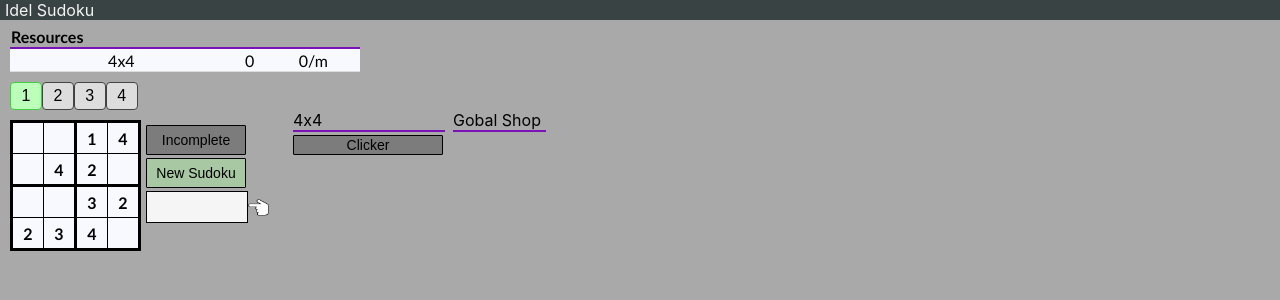
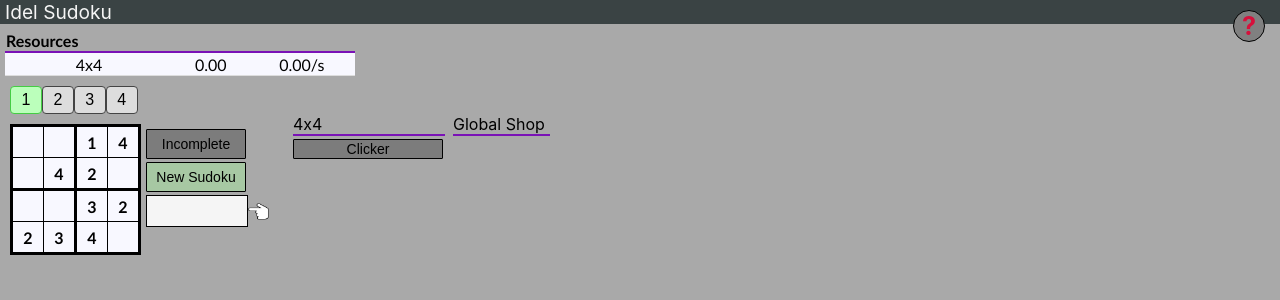
Before and after one commit to Malthemester/IncrementalSudoku, a React (Create React App) app: page / in a window 1280 px wide. Shown: the top 300 px of the page. Built offline with nearby package versions, Linux system fonts and the light colour scheme.

Commit message:
Help hover

```diff
--- a/src/App.js
+++ b/src/App.js
@@ -7,7 +7,7 @@ import DisplayResources from './Components/resources'
 import { SaveBoard, LoadResources, SaveResources } from './HelperFunctions/saveValue'
 import { Shop, gobalShopItems } from './Components/shop'
 import { IsInSolve } from './HelperFunctions/solve'
-import {CollectResources} from './HelperFunctions/getResources'
+import { CollectResources } from './HelperFunctions/getResources'
 
 let seleNumber = 1
 
@@ -21,11 +21,11 @@ export default function App(paams) {
 		AmountPar = 0
 		Display = false
 
-		constructor(name, value, interval, amountPar, display) {
+		constructor(name, value, interval, incremenAmount, display) {
 			this.Name = name
 			this.Value = value
 			this.Interval = interval
-			this.AmountPar = amountPar
+			this.IncremenAmount = incremenAmount
 			this.Display = display
 		}
 	}
@@ -87,11 +87,7 @@ export default function App(paams) {
 			return
 		}
 		let tempGameBoard = [...gameBoard]
-		tempGameBoard[x][y] = String(seleNumber)
-		SetGameBoard([...tempGameBoard])
-		SaveBoard(tempGameBoard, id + "curBoard")
-		if(IsInSolve(id, `${x}${y}${seleNumber}`))
-		{
+		if (IsInSolve(id, `${x}${y}${seleNumber}`, gameBoard)) {
 			let tempResources = resources
 			let name = `${gameBoard.length}x${gameBoard.length}`
 
@@ -99,6 +95,10 @@ export default function App(paams) {
 
 			SetResources([...tempResources])
 		}
+		tempGameBoard[x][y] = String(seleNumber)
+		SetGameBoard([...tempGameBoard])
+		SaveBoard(tempGameBoard, id + "curBoard")
+
 	}
 
 	let gobalShopItemsTemp = gobalShopItems()
@@ -137,6 +137,9 @@ export default function App(paams) {
 		Purchase(costs, id + keyName, max)
 		let tempActive = GobalsActives
 		tempActive[0] = true
+		let tempResources = resources
+		tempResources[1].Display = true
+		SetResources([...tempResources])
 		SetGobalsActives([...tempActive])
 	}
 
@@ -175,14 +178,12 @@ export default function App(paams) {
 							></Board>
 							: null
 					}
-
-
 				</div>
 				<div>
 					<Shop
 						resources={resources}
 						pruchaseFuncs={pruchaseFuncs}
-						name={"Gobal Shop"}
+						name={"Global Shop"}
 						id={id}
 						items={gobalShopItemsTemp}
 					></Shop>
--- a/src/Components/board.js
+++ b/src/Components/board.js
@@ -24,7 +24,7 @@ export function Board(props) {
 
     useEffect(() => {
         GetIncrementels()
-
+        AmountParTime()
         let savedBoard = localStorage.getItem(props.id + "curBoard")
         if (savedBoard != null) {
 
@@ -43,7 +43,7 @@ export function Board(props) {
         if (Actives[2])
             HighlightFild()
 
-    }, [gameBoard])
+    }, [gameBoard, Actives])
 
     useInterval(clickBar, Amounts[0], Actives[0], Intervals[0])
 
@@ -51,6 +51,10 @@ export function Board(props) {
         if (Actives[1] && solved)
             collect(`${size}x${size}`, Amounts[1], size, squares)
     }, [solved])
+
+    useEffect(() => {
+        AmountParTime()
+    }, [Intervals, Amounts])
 
     function GetIncrementels() {
         let shop = shopItemsTemp
@@ -61,16 +65,34 @@ export function Board(props) {
         tempActives[0] = LoadResources(props.id + shop[0].Name) > 0
         tempIntervals[0] = shop[1].IncremenAmount(LoadResources(props.id + shop[1].Name))
         tempAmounts[0] = shop[2].IncremenAmount(LoadResources(props.id + shop[2].Name))
-        tempActives[1] = LoadResources(props.id + shop[3].Name) > 0
-        tempAmounts[1] = shop[4].IncremenAmount(LoadResources(props.id + shop[4].Name))
-        tempActives[2] = LoadResources(props.id + shop[5].Name) > 0
+        tempActives[2] = LoadResources(props.id + shop[3].Name) > 0
+        tempActives[1] = LoadResources(props.id + shop[4].Name) > 0
+        tempAmounts[1] = shop[5].IncremenAmount(LoadResources(props.id + shop[5].Name))
 
         SetIntervals(tempIntervals)
         SetActives(tempActives)
         SetAmounts(tempAmounts)
     }
 
-    function HighlightFild(){
+    function AmountParTime() {
+        if (Actives[0]) {
+
+            let tempResources = resources
+            let name = `${size}x${size}`
+
+            let fildParSec = 100 / (1000 / Math.max(Intervals[0], 0.01) * Amounts[0])
+
+            let removePoints = (Amounts[1] * (size * size)) / (fildParSec * remove)
+
+            let incremenAmount = (Amounts[1] / fildParSec) + removePoints
+
+            tempResources.find(resource => resource.Name == name).IncremenAmount = incremenAmount
+
+            props.setResources([...tempResources])
+        }
+    }
+
+    function HighlightFild() {
         let nextSolve = SolveOne(gameBoard, props.id, true)
         let tempGameBoard = [...gameBoard]
 
@@ -90,7 +112,6 @@ export function Board(props) {
         SetGameBoard(newBoard)
         SaveBoard(newBoard, props.id + `curBoard`)
     }
-
 
     function Purchase(costs, keyName, max) {
 
@@ -116,6 +137,7 @@ export function Board(props) {
         let tempActive = Actives
         tempActive[0] = true
         SetActives([...tempActive])
+        AmountParTime()
     }
 
     function PurchaseClickerSpeed(cost, keyName, max, id) {
@@ -149,7 +171,7 @@ export function Board(props) {
 
         let purchaseAmount = LoadResources(props.id + keyName)
         let tempAmounts = Amounts
-        tempAmounts[1] = shopItemsTemp[4].IncremenAmount(purchaseAmount)
+        tempAmounts[1] = shopItemsTemp[5].IncremenAmount(purchaseAmount)
         SetAmounts([...tempAmounts])
     }
 
@@ -187,16 +209,16 @@ export function Board(props) {
         new PurchaseFunc(shopItemsTemp[0].Name, PurchaseClicker),
         new PurchaseFunc(shopItemsTemp[1].Name, PurchaseClickerSpeed),
         new PurchaseFunc(shopItemsTemp[2].Name, PurchaseClickerStrengh),
-        new PurchaseFunc(shopItemsTemp[3].Name, PurchaseCompleter),
-        new PurchaseFunc(shopItemsTemp[4].Name, PurchaseIncrease4x4),
-        new PurchaseFunc(shopItemsTemp[5].Name, PurchaseHighlight)
+        new PurchaseFunc(shopItemsTemp[3].Name, PurchaseHighlight),
+        new PurchaseFunc(shopItemsTemp[4].Name, PurchaseCompleter),
+        new PurchaseFunc(shopItemsTemp[5].Name, PurchaseIncrease4x4),
     ]
 
     function collect(name, value, size, squares) {
 
         let tempResources = resources
 
-        tempResources.find(resource => resource.Name == name).Value = CollectResources(name, value)
+        tempResources.find(resource => resource.Name == name).Value = CollectResources(name, value * (size * size))
 
         props.setResources([...tempResources])
         NewGame(size, squares)
@@ -206,6 +228,12 @@ export function Board(props) {
         if (solve == null) {
             return
         }
+
+        let tempResources = resources
+        let name = `${size}x${size}`
+        tempResources.find(resource => resource.Name == name).Value = CollectResources(name, Amounts[1])
+        props.setResources([...tempResources])
+
         let tempGameBoard = [...gameBoard]
         tempGameBoard[solve[0]][solve[1]] = String(solve[2] + "og")
         SetGameBoard(tempGameBoard)
@@ -242,7 +270,7 @@ export function Board(props) {
                         ></Complete>
                     </div>
                 </div>
-                <div>
+                <div className="shopDiv">
                     <Shop
                         resources={resources}
                         pruchaseFuncs={pruchaseFuncs}
--- a/src/Components/header.js
+++ b/src/Components/header.js
@@ -5,6 +5,21 @@ export default function DesplaySolved(props) {
             <span className="topText">
                 Idel Sudoku
             </span>
+            <span className="help">?
+            </span>
+            <div className="hide">
+                This is an Idel Sudoku game. <br/>
+                To get started solve the sudoku or click the process bar next to the pointer  <br/><br/>
+
+                More items in the shop vill become purchasable has you buy more <br/><br/>
+
+                How to play Sukodu <br/>
+                - Every square has to contain a single number <br/>
+                - Only the numbers from 1 through to size can be used<br/>
+                - Each size x size box can only contain each number from 1 to size once<br/>
+                - Each vertical column can only contain each number from 1 to size once<br/>
+                - Each horizontal row can only contain each number from 1 to size once
+            </div>
         </div>
     )
 }
--- a/src/Components/resources.js
+++ b/src/Components/resources.js
@@ -8,8 +8,8 @@ function resourcesRow(value, name, valuePerSecond, display) {
     return (
         <tr>
             <td>{name}</td>
-            <td>{value}</td>
-            <td>{valuePerSecond}/m</td>
+            <td>{Number(value).toFixed(2)}</td>
+            <td>{Number(valuePerSecond).toFixed(2)}/s</td>
         </tr>
     )
 
@@ -26,7 +26,7 @@ export default function DisplayResources(props) {
                     <th></th>
 
                     {props.resources.map(resource => {
-                        return resourcesRow(resource.Value, resource.Name, (resource.Interval / 1000) * resource.AmountPar, resource.Display)
+                        return resourcesRow(resource.Value, resource.Name, resource.IncremenAmount, resource.Display)
                     })}
 
                 </tbody>
--- a/src/Components/shop.js
+++ b/src/Components/shop.js
@@ -88,36 +88,37 @@ export function shopItems() {
             "Clicker",
             "Buy a clicker for the progress bar",
             "It will click ones a second",
-            [["4x4", 1]], [1],
-            1, [""],
-            () => 1,
+            [["4x4", 11]], [11],1,
+            [""],
+            (startPrice) => startPrice,
             () => true),
 
         new Item(false, false,
             "Clicker Speed",
             "Upgrade the clickers speed",
             `The clicker vill click [] faster`,
-            [["4x4", 2]], [2], 25,
+            [["4x4", 15]], [15], 36,
             ["Clicker"],
-            (startPrice, count) => Math.floor(startPrice + Math.pow(count, 1.1)),
-            (count) => 1000 - (Math.log2(count + 1) * 213),
+            (startPrice, count) => Math.floor(startPrice + Math.pow(count, 1.2)),
+            (count) => 1000 - (Math.log2(count + 1) * 190),
             "The clicker vill click [", "]ms faster"),
 
         new Item(false, false,
             "Clicker strength",
             "Upgrade the clickers strength",
             "It will click [] stronger",
-            [["4x4", 3]], [3], 20,
+            [["4x4", 20]], [20], 20,
             ["Clicker", "Clicker Speed"],
-            (startPrice, count) => Math.floor(startPrice + Math.pow(count, 1.15)),
-            (count) => 1.13 + (Math.log2(count + 2.3) * 2.1) - 1,
+            (startPrice, count) => Math.floor(startPrice + Math.pow(count, 1.3)),
+            (count) => 2 + count,
+            // (count) => 1.13 + (Math.log2(count + 2.5) * 2.1) - 1,
             "Clicks vill click [", "] stronger"),
 
         new Item(false, false,
             "Highlighter",
             "Highlight the next solved fild",
             "",
-            [["4x4", 8]], [8], 1,
+            [["4x4", 20]], [20], 1,
             ["Clicker"],
             (startPrice) => startPrice,
             () => true),
@@ -126,7 +127,7 @@ export function shopItems() {
             "Auto Completer",
             "The sudoku vil now auto complete",
             "",
-            [["4x4", 12], ["9x9", 1]], [15, 1], 1,
+            [["4x4", 30], ["9x9", 15]], [30, 15], 1,
             ["Clicker", "Clicker Speed", "Clicker strength"],
             (startPrice) => startPrice,
             () => true),
@@ -135,9 +136,9 @@ export function shopItems() {
             "Increase points",
             "Increase Points from this sudoku",
             "It will increase the points gaind by []",
-            [["4x4", 15], ["9x9", 2]], [20], 10,
+            [["4x4", 80], ["9x9", 20]], [80,20], 10,
             ["Clicker", "Clicker Speed", "Auto Completer"],
-            (startPrice, count) => Math.round(50 + Math.pow((count * 30), (1.2))),
+            (startPrice, count) => Math.round(startPrice + Math.pow((count * 30), (1.3))),
             (count) => count + 1,
             "It will increase the points gaind by [", "]")
     ]
--- a/src/Components/sudoku.js
+++ b/src/Components/sudoku.js
@@ -18,7 +18,7 @@ export default function Sudoku(props) {
 
 		if (value != null && value.includes("h")) {
 			return (
-				<td className="highlight" style={bold} key={`tdK${i}${j}`}  onClick={() => callBack(i, j, props.gameBoard, props.setGameBoard, props.id, props.amount)}>
+				<td className="highlight" key={`tdK${i}${j}`}  onClick={() => callBack(i, j, props.gameBoard, props.setGameBoard, props.id, props.amount)}>
 					{value.replace('h', '')}
 				</td>)
 		}
--- a/src/index.css
+++ b/src/index.css
@@ -17,11 +17,52 @@ body {
 
 .topText {
   margin-left: 5px;
+  font-size: larger;
+}
+
+.help{
+  border: solid thin;
+  border-color: black;
+  color: rgb(214, 16, 59);
+  position:fixed;
+  right: 15px;
+  top: 10px;
+  width: 30px;
+  height: 30px;
+  text-align: center;
+  font-size:2.5ch;
+  font-weight:700;
+  background-color: gray;
+  border-radius: 60%;
+  cursor: pointer;
+}
+
+.hide{
+  display: none;
+
+  position: fixed;
+  border: thin solid;
+  border-color: black;
+  z-index:20;
+
+  padding: 10px;
+  color:whitesmoke;
+
+  background-color: rgb(82, 82, 82);
+  width: 80%;
+  height: 70%;
+  margin: 10%;
+  margin-top: 5%;
+}
+
+.help:hover + .hide{
+  display: block;
 }
 
 
 .buttonList{
   margin: 5px;
+  display: flexbox;
 }
 
 .button {
@@ -70,19 +111,14 @@ body {
   width: 0;
 }
 
-
-
 .game{
   display: flex;
-  /* margin: 16px; */
-  /* margin: auto; */
-  /* width: 50%;
-  padding: 10px;
-   */
+  flex-wrap: wrap;
 }
 
 .gameshop{
   display: flex;
+  flex-wrap: wrap;
 }
 
 .sudoku{
--- a/src/styles/resources.css
+++ b/src/styles/resources.css
@@ -10,13 +10,12 @@ table.resource th {
     text-align: left;
     border-collapse: collapse;
     height: 20px;
-    margin-left: 5px;
     background-color: darkgray;
 }
 
 
 table.resource {
-    margin-left: 10px;
+    margin-left: 5px;
     border-top: 3px;
     margin-bottom: 10px;
     border-collapse: collapse;
```
Also changed, not shown: src/HelperFunctions/solve.js (+5 -2 lines), src/styles/shop.css (+6 -1 lines).
